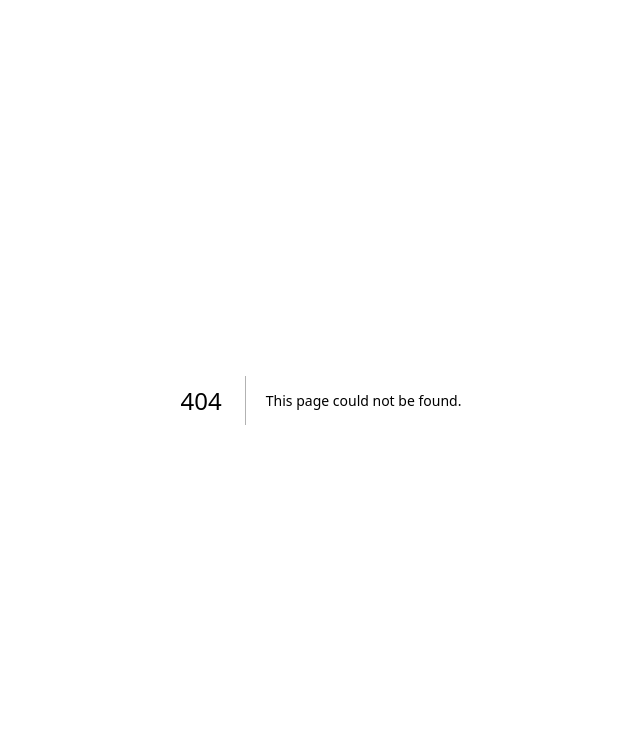
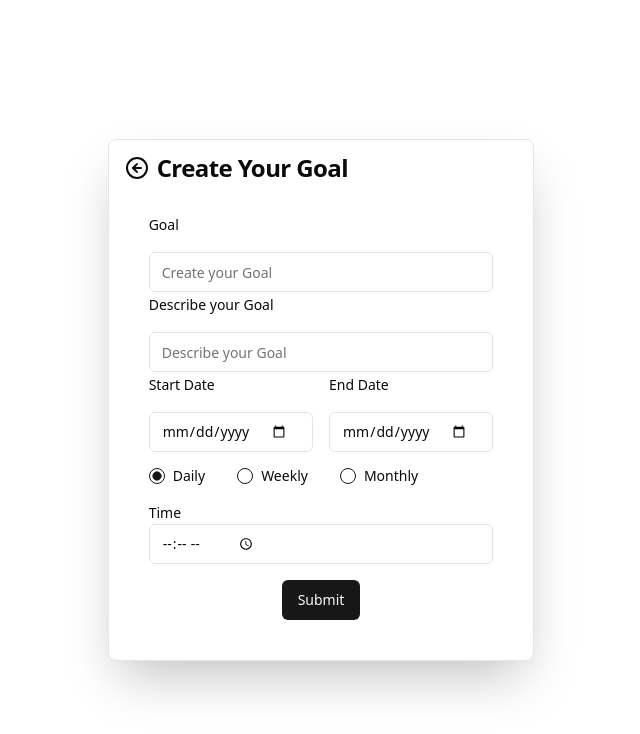
Before and after one commit to nitishprajapati5/2025goals, a Next.js app: page /create in a window 1280 px wide. Before the commit this address had no page. Shown: the top 734 px of the page, without its empty margins (319-959 px from the left). Built offline with nearby package versions, Linux system fonts and the light colour scheme.

Commit message:
Added Form and Dashboard

```diff
--- a/package.json
+++ b/package.json
@@ -11,6 +11,7 @@
   "dependencies": {
     "@next/font": "^14.2.15",
     "@radix-ui/react-label": "^2.1.1",
+    "@radix-ui/react-radio-group": "^1.2.2",
     "@radix-ui/react-slot": "^1.1.1",
     "class-variance-authority": "^0.7.1",
     "clsx": "^2.1.1",
--- /dev/null
+++ b/src/app/create/_components/FormCard.js
@@ -0,0 +1,68 @@
+import { Button } from '@/components/ui/button'
+import { Card, CardContent, CardHeader, CardTitle } from '@/components/ui/card'
+import { Input } from '@/components/ui/input'
+import { Label } from '@/components/ui/label'
+import { RadioGroup, RadioGroupItem } from '@/components/ui/radio-group'
+import { ArrowLeftCircle } from 'lucide-react'
+import React from 'react'
+
+function FormCard() {
+  return (
+    <div className='w-full flex justify-center'>
+      <Card className="w-1/3 px-4 py-4 shadow-2xl">
+        <CardTitle>
+            <div className='flex flex-row'><ArrowLeftCircle className='cursor' style={{cursor:'pointer'}} /> <div className='ml-2 '>Create Your Goal</div> </div>
+
+        </CardTitle>
+        <form>
+            <CardContent className="mt-8">
+                <Label>Goal</Label>
+                <Input className="mt-4" type="text" placeholder="Create your Goal" />
+                <Label className="mt-4">Describe your Goal</Label>
+
+                <Input className="mt-4" type="text" placeholder="Describe your Goal" />
+
+                <div className='grid grid-cols-2 gap-4'>
+                    <div>
+                        <Label className="mt-4">Start Date</Label>
+                        <Input className="mt-4 w-full" type="date" placeholder="Start Date"/>
+                    </div>
+                    <div>
+                        <Label className="mt-4">End Date</Label>
+                        <Input className="mt-4" type="date" placeholder="End Date" />
+                    </div>
+                </div>
+
+                <div className='mt-4'>
+                <RadioGroup className="flex flex-row space-x-6" defaultValue="Daily">
+                    <div className="flex items-center space-x-2">
+                        <RadioGroupItem value="Daily" id="Daily" />
+                        <Label htmlFor="Daily">Daily</Label>
+                    </div>
+                    <div className="flex items-center space-x-2">
+                        <RadioGroupItem value="Weekly" id="Weekly" />
+                        <Label htmlFor="Weekly">Weekly</Label>
+                    </div>
+                    <div className="flex items-center space-x-2">
+                        <RadioGroupItem value="Monthly" id="Monthly" />
+                        <Label htmlFor="Monthly">Monthly</Label>
+                    </div>
+                </RadioGroup>
+                </div>
+
+                <div className='mt-4'>
+                <Label className="mt-4">Time</Label>
+                <Input className="time" type="time"/>
+                </div>
+
+                <div className='flex flex-row justify-center'>
+                    <Button className="mt-4">Submit</Button>
+                </div>
+            </CardContent>
+        </form>
+      </Card>
+    </div>
+  )
+}
+
+export default FormCard
--- /dev/null
+++ b/src/app/create/layout.js
@@ -0,0 +1,7 @@
+export default function FormCreationLayout({children}){
+    return (
+        <main className="min-h-screen w-full flex justify-center items-center">
+            {children}
+        </main>
+    )
+}
--- /dev/null
+++ b/src/app/create/page.js
@@ -0,0 +1,12 @@
+import React from 'react'
+import FormCard from './_components/FormCard'
+
+function page() {
+  return (
+    <div className='w-full flex justify-center'>
+      <FormCard />
+    </div>
+  )
+}
+
+export default page
--- /dev/null
+++ b/src/app/dashboard/_components/HeatMapCard.js
@@ -0,0 +1,20 @@
+import Github from '@/app/(landingpage)/_components/Github'
+import { Card, CardContent, CardTitle } from '@/components/ui/card'
+import React from 'react'
+import GitHubCalendar from 'react-github-calendar'
+
+function HeatMapCard() {
+  return (
+    <div className='py-8 px-8'>
+        <div className='px-4 py-4 text-xl font-bold'>Your Daily Progress</div>
+        <div className='px-4 py-4 text-xl font-bold'>Your Progress:- 0 %</div>
+      <Card className='px-8 py-8 shadow-xl'>
+        <div className='flex justify-center'>
+            <GitHubCalendar colorScheme='light' username='nitishprajapati5'/>
+        </div>
+      </Card>
+    </div>
+  )
+}
+
+export default HeatMapCard
--- /dev/null
+++ b/src/app/dashboard/_components/ListGoals.js
@@ -0,0 +1,47 @@
+"use client"
+
+import { Button } from '@/components/ui/button'
+import { Card, CardContent, CardDescription, CardTitle } from '@/components/ui/card'
+import { LucidePlus } from 'lucide-react'
+import { useRouter } from 'next/navigation'
+import React from 'react'
+
+const data = [
+    {
+        "title":"List Your Goals",
+    },
+    {
+        "title":"Daily Resolution",
+    },
+    {
+        "title":"Front End Solution"
+    }
+]
+
+function ListGoals() {
+ const router = useRouter()
+ const handleCreateGoal = () =>{
+    router.push("/create")
+ }
+
+  return (
+    <div>
+      <Card className="px-8 py-8 shadow-2xl">
+        <CardTitle className="flex flex-row justify-between">
+            <div>Your Goals</div>
+            <div><Button onClick={handleCreateGoal} style={{backgroundColor:"#6439FF"}}>Create Goal<LucidePlus /></Button></div>
+        </CardTitle>
+        <CardContent>
+            {data.map((index,element) => (
+               <p>
+                {index.title}
+               </p>
+            )
+            )}
+        </CardContent>
+      </Card>
+    </div>
+  )
+}
+
+export default ListGoals
--- /dev/null
+++ b/src/app/dashboard/_components/Navbar.js
@@ -0,0 +1,23 @@
+import { Button } from '@/components/ui/button'
+import React from 'react'
+
+function Navbar() {
+  return (
+    <div>
+      <div className='flex justify-between px-8 py-8' style={{backgroundColor:'#FFFDEC'}}>
+        <h1 className='sm:text-2xl lg:text-4xl'><span className='bg-orange-500 rounded'>Goals</span> 2025</h1>
+        <div>
+        <div className="avatar">
+            <div className="w-12 rounded-xl">
+            <img style={{cursor:'pointer'}} src="https://img.daisyui.com/images/stock/photo-1534528741775-53994a69daeb.webp" />
+        </div>
+        <p className='px-4 py-4'>Hello, Nitish Prajapati</p>
+
+        </div>
+        </div>
+      </div>
+    </div>
+  )
+}
+
+export default Navbar
--- /dev/null
+++ b/src/app/dashboard/_components/Subscribe.js
@@ -0,0 +1,13 @@
+import { Button } from '@/components/ui/button'
+import React from 'react'
+
+function Subscribe() {
+  return (
+    <div className='w-full bg-purple-400 px-8 py-2 flex justify-between rounded-sm'>
+      <span className='mt-1'>Subscribe for More Updates</span>
+      <Button variant="outline">Subscribe</Button>
+    </div>
+  )
+}
+
+export default Subscribe
--- a/src/app/dashboard/page.js
+++ b/src/app/dashboard/page.js
@@ -1,9 +1,15 @@
 import React from 'react'
-
+import Navbar from './_components/Navbar'
+import HeatMapCard from './_components/HeatMapCard'
+import Subscribe from './_components/Subscribe'
+import ListGoals from './_components/ListGoals'
 function page() {
   return (
-    <div className='min-h-screen w-full'>
-      <h1>Hi from Dashboard</h1>
+    <div className='container min-h-screen w-full'>
+      <Subscribe />
+      <Navbar />
+      <HeatMapCard />
+      <ListGoals />
     </div>
   )
 }
--- /dev/null
+++ b/src/components/ui/radio-group.jsx
@@ -0,0 +1,31 @@
+"use client"
+
+import * as React from "react"
+import * as RadioGroupPrimitive from "@radix-ui/react-radio-group"
+import { Circle } from "lucide-react"
+
+import { cn } from "@/lib/utils"
+
+const RadioGroup = React.forwardRef(({ className, ...props }, ref) => {
+  return (<RadioGroupPrimitive.Root className={cn("grid gap-2", className)} {...props} ref={ref} />);
+})
+RadioGroup.displayName = RadioGroupPrimitive.Root.displayName
+
+const RadioGroupItem = React.forwardRef(({ className, ...props }, ref) => {
+  return (
+    (<RadioGroupPrimitive.Item
+      ref={ref}
+      className={cn(
+        "aspect-square h-4 w-4 rounded-full border border-primary text-primary ring-offset-background focus:outline-none focus-visible:ring-2 focus-visible:ring-ring focus-visible:ring-offset-2 disabled:cursor-not-allowed disabled:opacity-50",
+        className
+      )}
+      {...props}>
+      <RadioGroupPrimitive.Indicator className="flex items-center justify-center">
+        <Circle className="h-2.5 w-2.5 fill-current text-current" />
+      </RadioGroupPrimitive.Indicator>
+    </RadioGroupPrimitive.Item>)
+  );
+})
+RadioGroupItem.displayName = RadioGroupPrimitive.Item.displayName
+
+export { RadioGroup, RadioGroupItem }
--- a/tailwind.config.mjs
+++ b/tailwind.config.mjs
@@ -55,7 +55,10 @@ export default {
   			lg: 'var(--radius)',
   			md: 'calc(var(--radius) - 2px)',
   			sm: 'calc(var(--radius) - 4px)'
-  		}
+  		},
+		container:{
+			center:true
+		}
   	}
   },
   plugins: [
```
Also changed, not shown: 1 other file (tests, documents, lock files or other folders).
